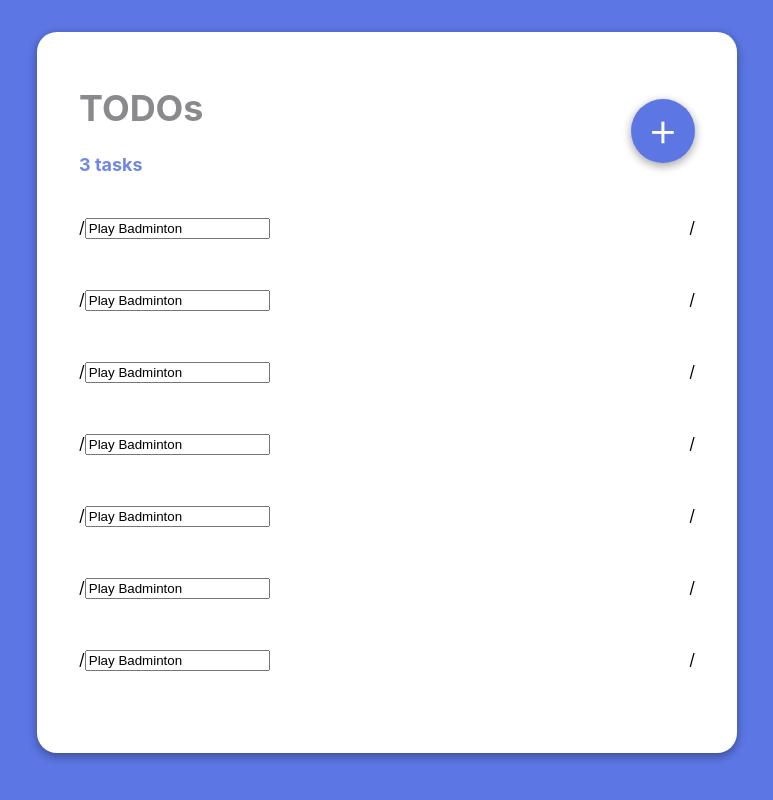
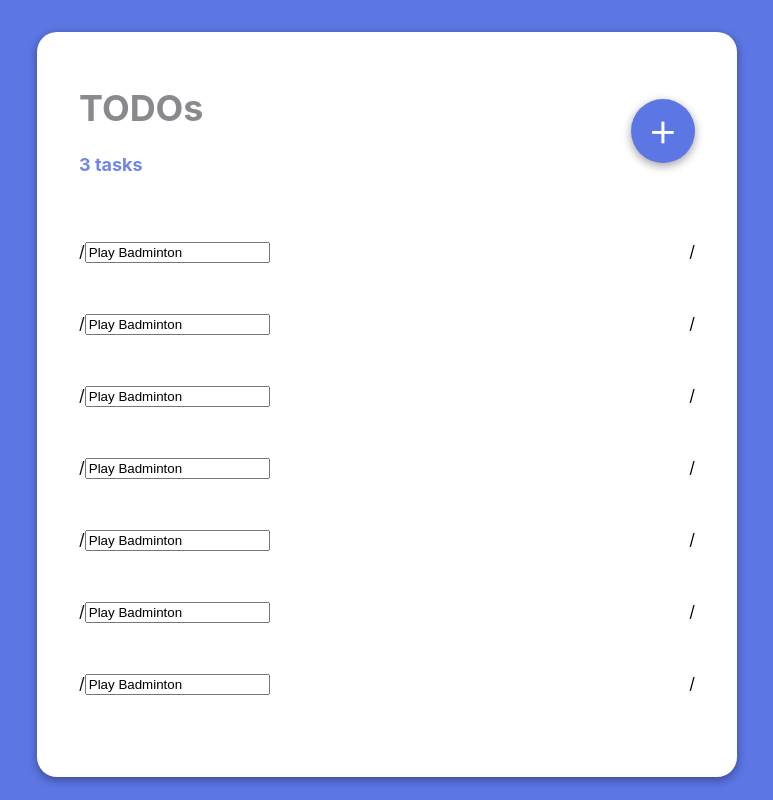
Before and after one commit to kitsanapong/todolist, a React (Create React App) app: page / in a window 1280 px wide. Shown: the whole page, without its empty margins (253-1026 px from the left). Built offline with nearby package versions, Linux system fonts and the light colour scheme.

Commit message:
Wrap TodoItem

```diff
--- a/src/App.js
+++ b/src/App.js
@@ -6,10 +6,9 @@ import TodoItem from './TodoItem'
 import AppStyledComponents from './AppStyledComponents'
 
 class App extends Component {
-  render() {
+  renderTodoList() {
     return (
-      <AppStyledComponents>
-        <Header />
+      <div className="todo-list-wrapper">
         <TodoItem />
         <TodoItem />
         <TodoItem />
@@ -17,6 +16,15 @@ class App extends Component {
         <TodoItem />
         <TodoItem />
         <TodoItem />
+      </div>
+    )
+  }
+
+  render() {
+    return (
+      <AppStyledComponents>
+        <Header />
+        { this.renderTodoList() }
       </AppStyledComponents>
     );
   }
--- a/src/AppStyledComponents.js
+++ b/src/AppStyledComponents.js
@@ -9,4 +9,7 @@ export default styled.div`
     margin-top: 32px;
     border-radius: 20px;
     box-shadow: rgba(0, 0, 0, 0.16) 0px 3px 10px, rgba(0, 0, 0, 0.23) 0px 3px 10px;
+    .todo-list-wrapper {
+        margin-top: 24px;
+    }
 `
```
